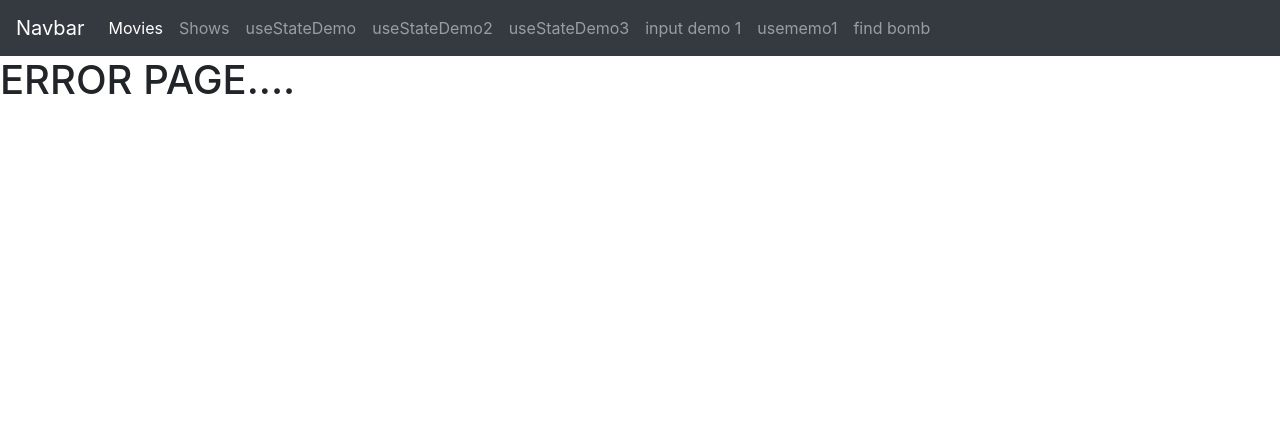
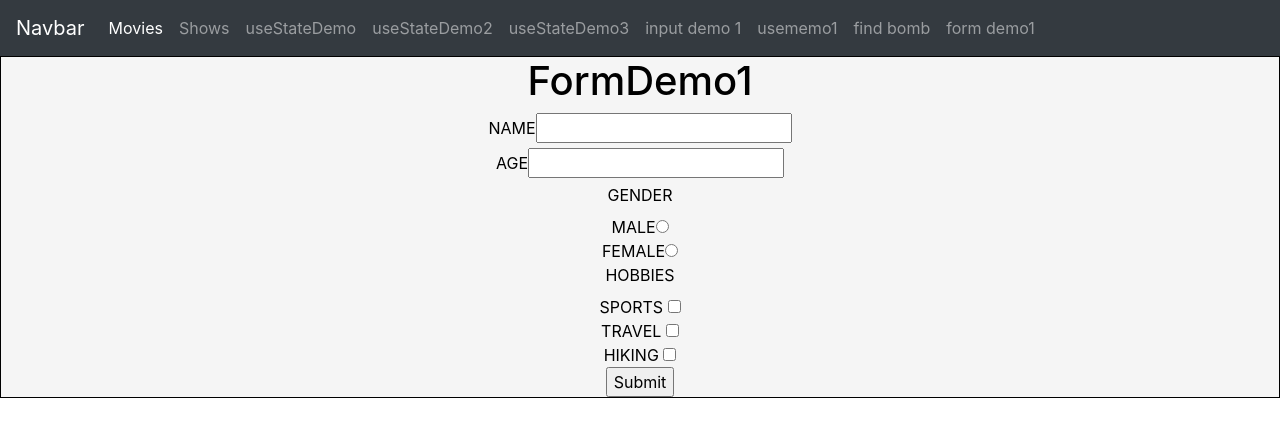
Before and after one commit to samirvithlani/club3.1_react, a React (Vite) app: page /formDemo1 in a window 1280 px wide. Shown: the top 436 px of the page. Built offline with nearby package versions, Linux system fonts and the light colour scheme.

Commit message:
formdemo

```diff
--- a/package.json
+++ b/package.json
@@ -12,6 +12,7 @@
   "dependencies": {
     "react": "^18.2.0",
     "react-dom": "^18.2.0",
+    "react-hook-form": "^7.57.0",
     "react-router-dom": "^7.6.0"
   },
   "devDependencies": {
--- a/src/App.jsx
+++ b/src/App.jsx
@@ -20,6 +20,7 @@ import { UseStateDemo3 } from './components/UseStateDemo3.jsx'
 import { InputDemo1 } from './components/InputDemo1.jsx'
 import { UseMemoDemo1 } from './components/UseMemoDemo1.jsx'
 import { FindBomb } from './components/FindBomb.jsx'
+import { FormDemo1 } from './form/FormDemo1.jsx'
 //import './App.css'
 
 //component..
@@ -41,6 +42,7 @@ function App() {
           <Route path='/inputdemo1' element = {<InputDemo1/>}></Route>
           <Route path="/usememo1" element = {<UseMemoDemo1/>}></Route>
           <Route path='/findbomb' element = {<FindBomb/>}></Route>
+          <Route path='/formDemo1' element = {<FormDemo1/>}></Route>
           {/* <Route path='/*' element = {<h1>404</h1>}></Route> */}
           <Route path='/*' element = {<Error404/>}></Route>
       </Routes>
--- a/src/components/Navbar.jsx
+++ b/src/components/Navbar.jsx
@@ -39,6 +39,9 @@ export const Navbar = () => {
       <li class="nav-item">
         <Link class="nav-link" to="/findbomb">find bomb</Link>
       </li>
+      <li class="nav-item">
+        <Link class="nav-link" to="/formdemo1">form demo1</Link>
+      </li>
     </ul>
 
   </div>
--- /dev/null
+++ b/src/form/FormDemo1.jsx
@@ -0,0 +1,51 @@
+import React from "react";
+import { useForm } from "react-hook-form";
+
+export const FormDemo1 = () => {
+    const{register,handleSubmit}=useForm()
+    //register -->ibject
+    //handleSubmit function
+    const submitHandler= (data)=>{
+
+            console.log(data)
+    }
+  return (
+    <div
+      style={{
+        textAlign: "center",
+        color: "black",
+        height: "auto",
+        width: "100%",
+        backgroundColor: "whitesmoke",
+        border: "1px solid",
+      }}
+    >
+      <h1>FormDemo1</h1>
+      <form onSubmit={handleSubmit(submitHandler)}>
+        <div>
+            <label>NAME</label>
+            <input type="text" {...register("name")}></input>
+        </div>
+        <div>
+            <label>AGE</label>
+            <input type="text" {...register("age")}></input>
+        </div>
+        <div>
+            <label>GENDER</label><br></br>
+            MALE<input type="RADIO" value="male" {...register("gender")}></input><br></br>
+            FEMALE<input type="RADIO" value="female" {...register("gender")}></input><br></br>
+        </div>
+        <div>
+            <label>HOBBIES</label><br></br>
+            SPORTS <input type="checkbox" {...register("hobbies")} value="sports"></input><br></br>
+            TRAVEL <input type="checkbox" {...register("hobbies")} value="TRAVEL"></input><br></br>
+            HIKING <input type="checkbox" {...register("hobbies")} value="hikinng"></input><br></br>
+        </div>
+
+        <div>
+            <input type="submit"></input>
+        </div>
+      </form>
+    </div>
+  );
+};
```
Also changed, not shown: th.txt, 1 other file (tests, documents, lock files or other folders).
